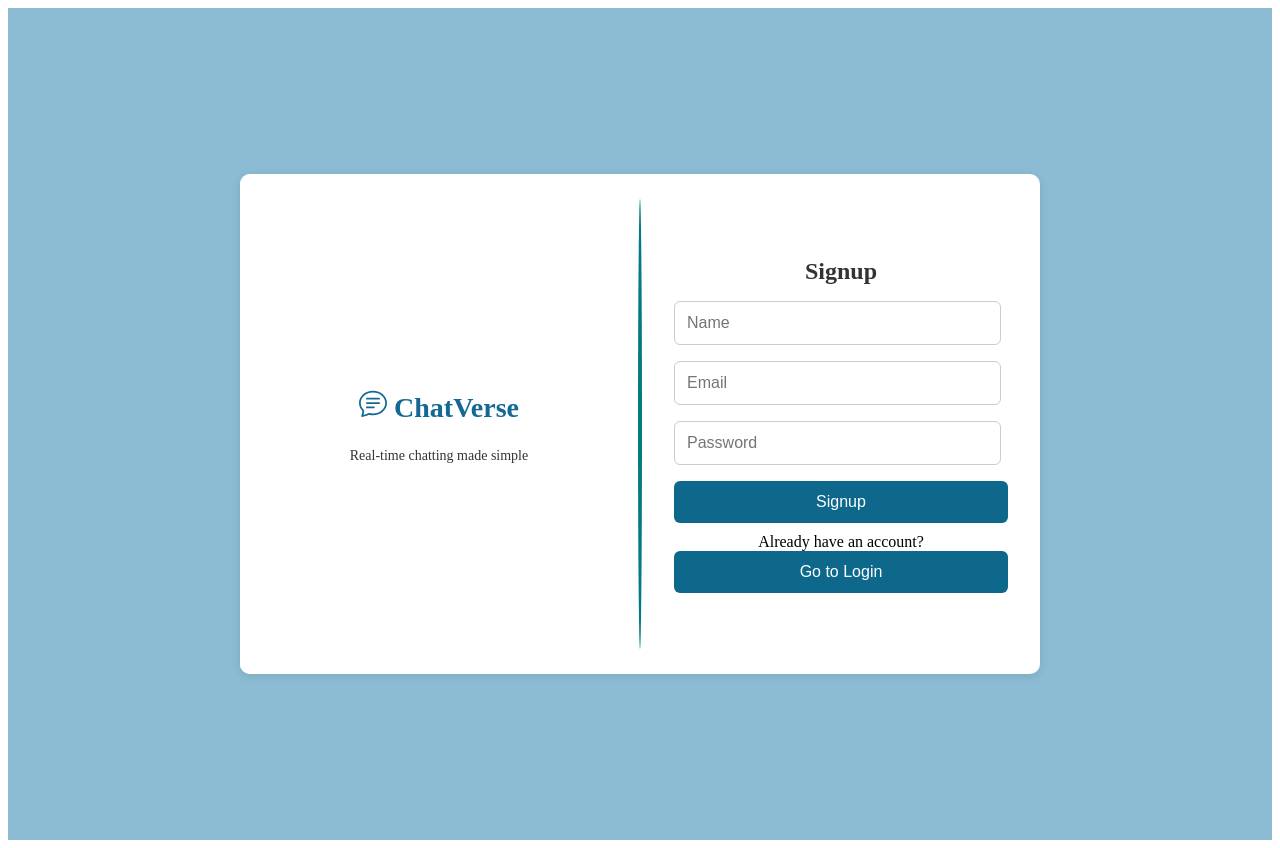
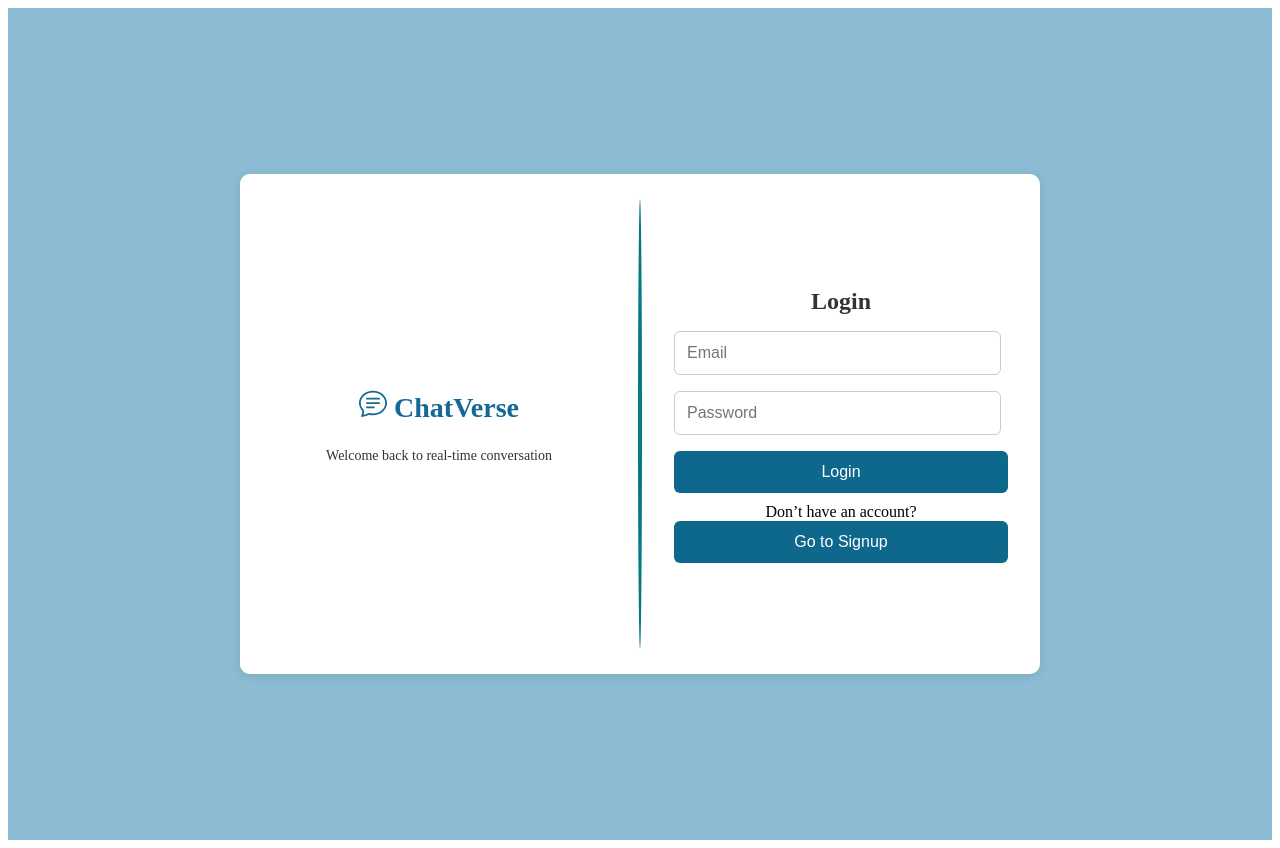
Before and after one commit to Niraj7823/chat-app, a React (Vite) app: page / in a window 1280 px wide. Built offline with nearby package versions, Linux system fonts and the light colour scheme.

Commit message:
routes changed

```diff
--- a/src/App.jsx
+++ b/src/App.jsx
@@ -7,8 +7,8 @@ import ProtectedRoute from "./components/ProtectedRoute";
 function App() {
   return (
     <Routes>
-      <Route path="/" element={<Signup />} />
-      <Route path="/login" element={<Login />} />
+      <Route path="/" element={<Login />} />
+      <Route path="/signup" element={<Signup />} />
       <Route
         path="/chat"
         element={
--- a/src/components/ChatRoom.jsx
+++ b/src/components/ChatRoom.jsx
@@ -4,6 +4,7 @@ import { BsChatText } from "react-icons/bs";
 import { MdDelete } from "react-icons/md";
 import { FaReply } from "react-icons/fa6";
 import { MdContentCopy } from "react-icons/md";
+import { useNavigate } from "react-router-dom";
 const CONTEXT_MENU_WIDTH = 160;
 const CONTEXT_MENU_HEIGHT = 130;
 
@@ -108,9 +109,11 @@ export default function ChatRoom() {
     }
   };
 
+  const navigate = useNavigate();
+
   const handleLogout = async () => {
     await signOut(auth);
-    window.location.href = "/login";
+    navigate("/");
   };
 
   const getDayLabel = (date) => {
--- a/src/components/Login.jsx
+++ b/src/components/Login.jsx
@@ -53,7 +53,7 @@ export default function Login() {
           </form>
           <p>
             Don’t have an account?{" "}
-            <button onClick={() => navigate("/")}>Go to Signup</button>
+            <button onClick={() => navigate("/signup")}>Go to Signup</button>
           </p>
         </div>
       </div>
--- a/src/components/ProtectedRoute.jsx
+++ b/src/components/ProtectedRoute.jsx
@@ -23,7 +23,7 @@ export default function ProtectedRoute({ children }) {
   }
 
   if (!user) {
-    return <Navigate to="/login" replace />;
+    return <Navigate to="/" replace />;
   }
 
   return children;
--- a/src/components/SignUp.jsx
+++ b/src/components/SignUp.jsx
@@ -71,7 +71,7 @@ export default function Signup() {
           </form>
           <p>
             Already have an account?{" "}
-            <button onClick={() => navigate("/login")}>Go to Login</button>
+            <button onClick={() => navigate("/")}>Go to Login</button>
           </p>
         </div>
       </div>
--- a/src/main.jsx
+++ b/src/main.jsx
@@ -1,12 +1,9 @@
-import React from "react";
 import ReactDOM from "react-dom/client";
 import App from "./App";
 import { BrowserRouter } from "react-router-dom";
 
 ReactDOM.createRoot(document.getElementById("root")).render(
-  <React.StrictMode>
-    <BrowserRouter>
-      <App />
-    </BrowserRouter>
-  </React.StrictMode>
+  <BrowserRouter>
+    <App />
+  </BrowserRouter>
 );
```
